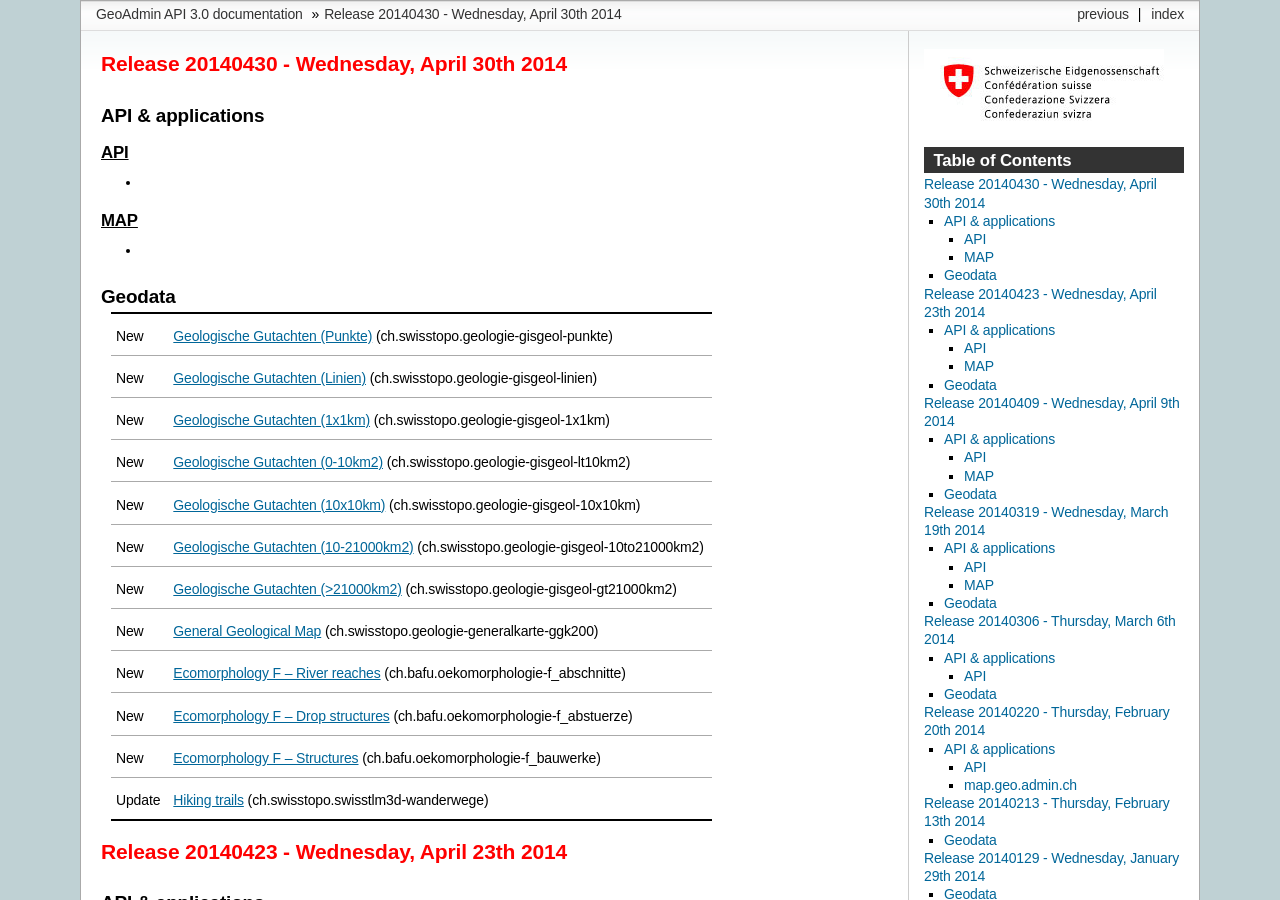
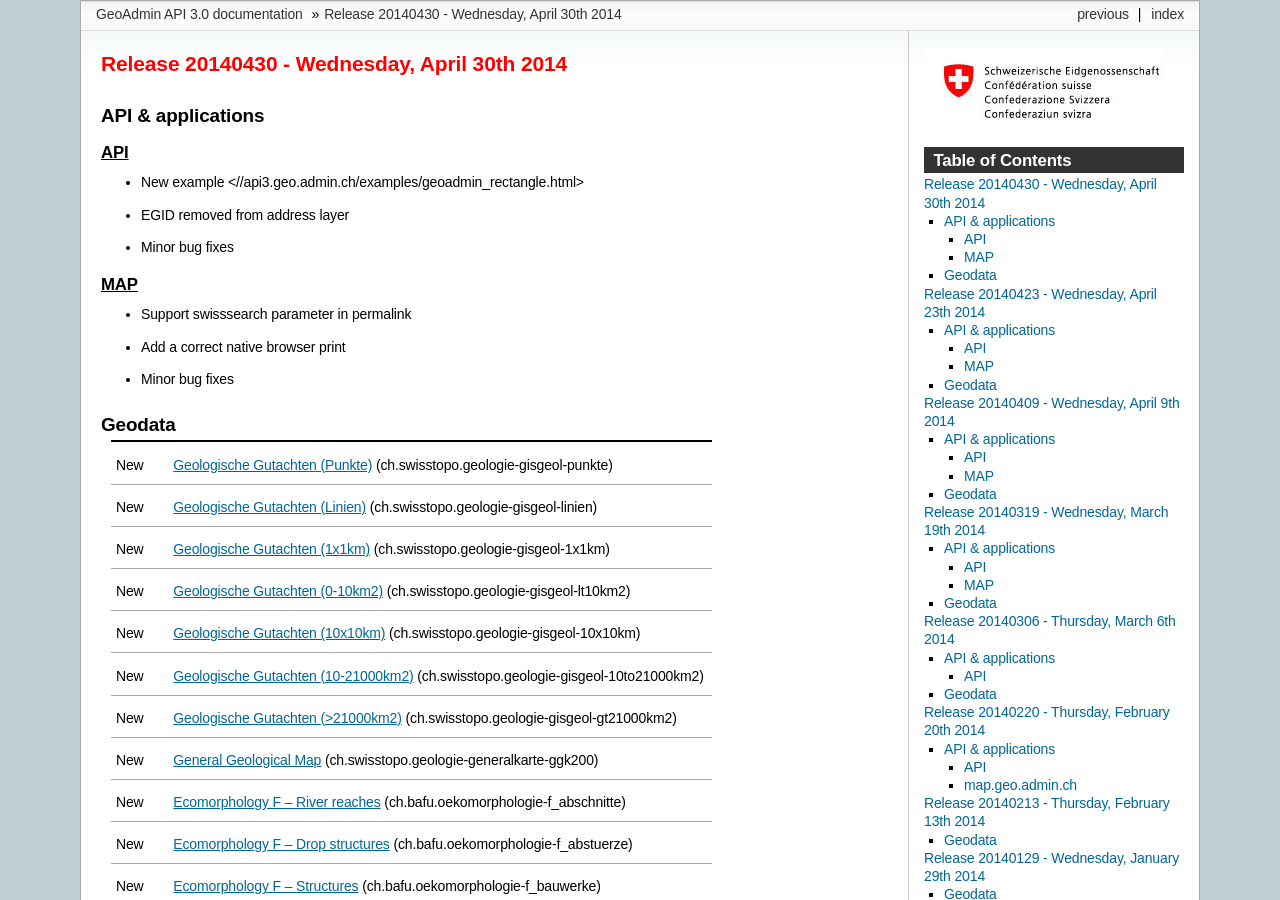
Before and after one commit to swisstopo-test/doc-chsdi3, a Sphinx documentation site: the page built from source/releasenotes/index.rst, in a window 1280 px wide and 900 px high. Built offline with Sphinx 7.4.7, drawn with Linux system fonts in a browser that asks for light colours; formulas are drawn with MathJax 3.

Commit message:
Update release notes

```diff
--- a/source/releasenotes/index.rst
+++ b/source/releasenotes/index.rst
@@ -7,12 +7,16 @@ API & applications
 `API <//api3.geo.admin.ch>`__
 -----------------------------------
 
--
+- New example <//api3.geo.admin.ch/examples/geoadmin_rectangle.html>
+- EGID removed from address layer
+- Minor bug fixes
 
 `MAP <//map.geo.admin.ch>`__
 -----------------------------------
 
--
+- Support swisssearch parameter in permalink
+- Add a correct native browser print
+- Minor bug fixes
 
 Geodata
 ********
```
